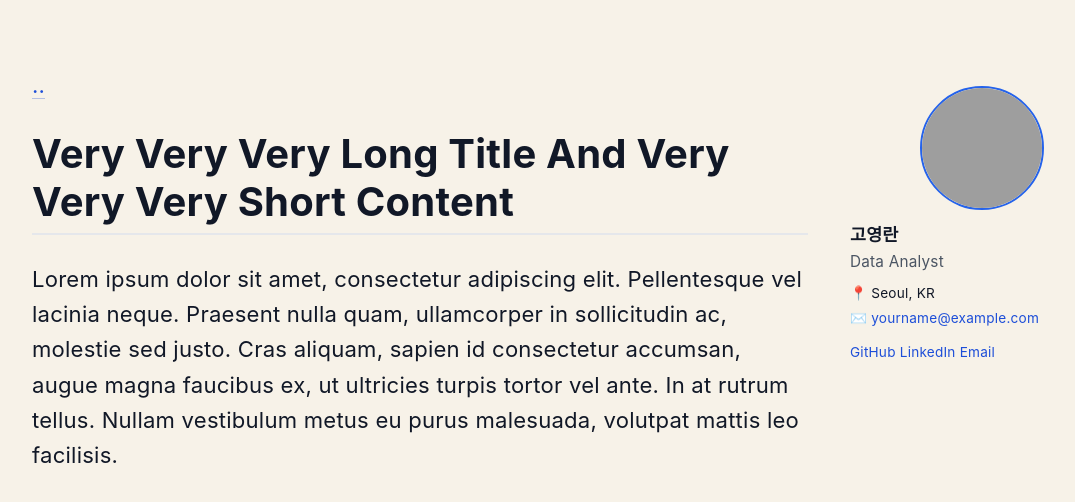
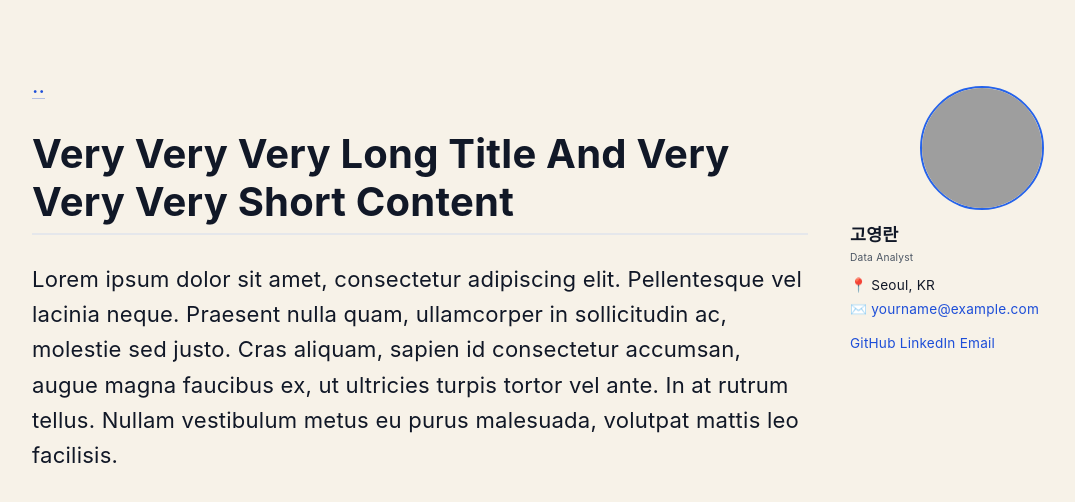
Before and after one commit to yeonglan/yeonglan.github.io, a Jekyll site: the page built from _posts/2020-07-08-very-very-very-long-title-and-very-very-very-short-content.md, in a window 1280 px wide. Shown: the top 502 px of the page, without its empty margins (58-1133 px from the left). Built offline with Jekyll 4.4.1, drawn with Linux system fonts in a browser that asks for light colours; some web fonts are replaced; grey boxes are pictures that could not be loaded.

Commit message:
Update custom.scss

```diff
--- a/_sass/custom.scss
+++ b/_sass/custom.scss
@@ -161,7 +161,7 @@ code, pre {
 }
 
 .profile .subtitle{
-  font-size: .9rem;
+  font-size: .6rem;
   color: var(--muted);
   margin: 0 0 .5rem;
 }
@@ -170,9 +170,9 @@ code, pre {
 .profile ul{
   list-style: none;          /* 불릿 제거(원하면 지우고 기본 불릿 사용) */
   padding-left: 0;
-  margin: 0 0 .5rem;
+  margin: 0 0 .1rem;
 }
-.profile li{ margin: .25rem 0; }
+.profile li{ margin: .2rem 0; }
 .profile a{ text-decoration: none; border-bottom: 0; } /* 카드 안 링크 밑줄 제거 */
 
 /* 혹시 남는 얇은 줄(테마 hr 등) 숨기기 */
```
